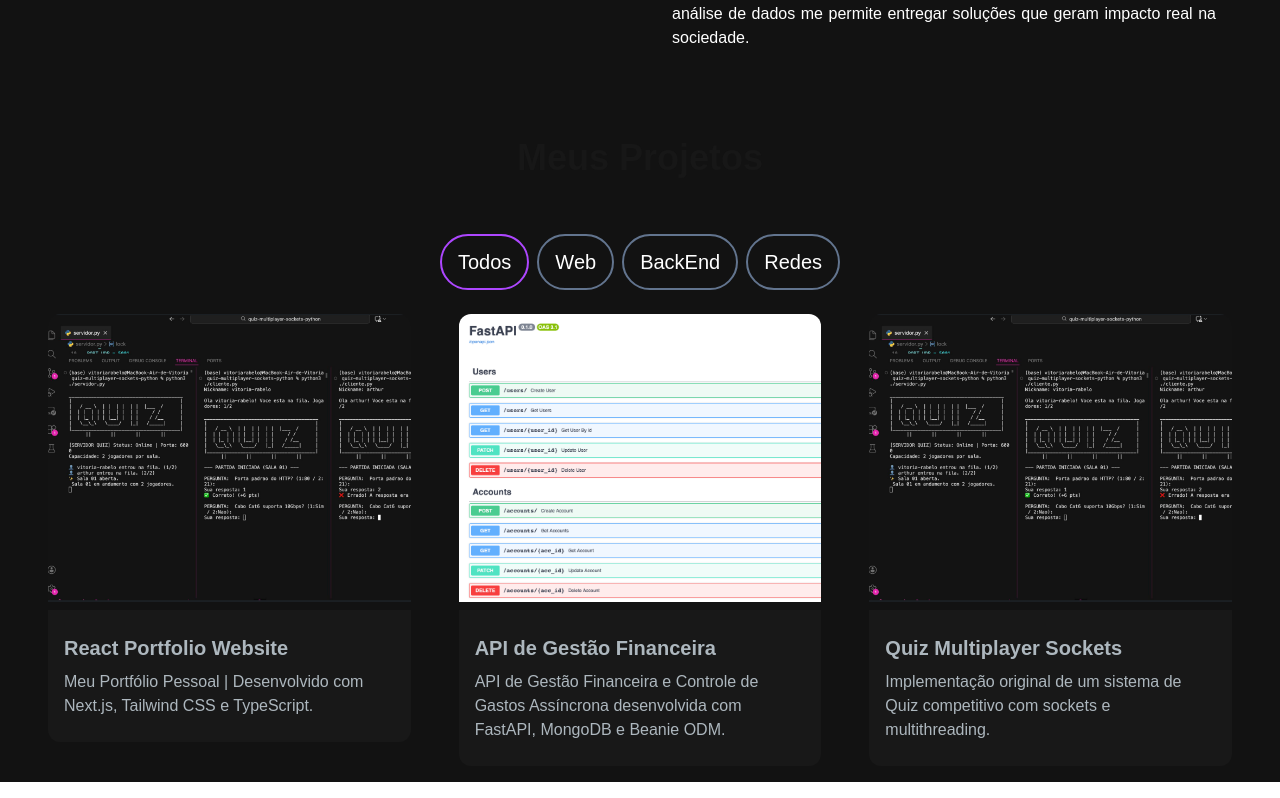
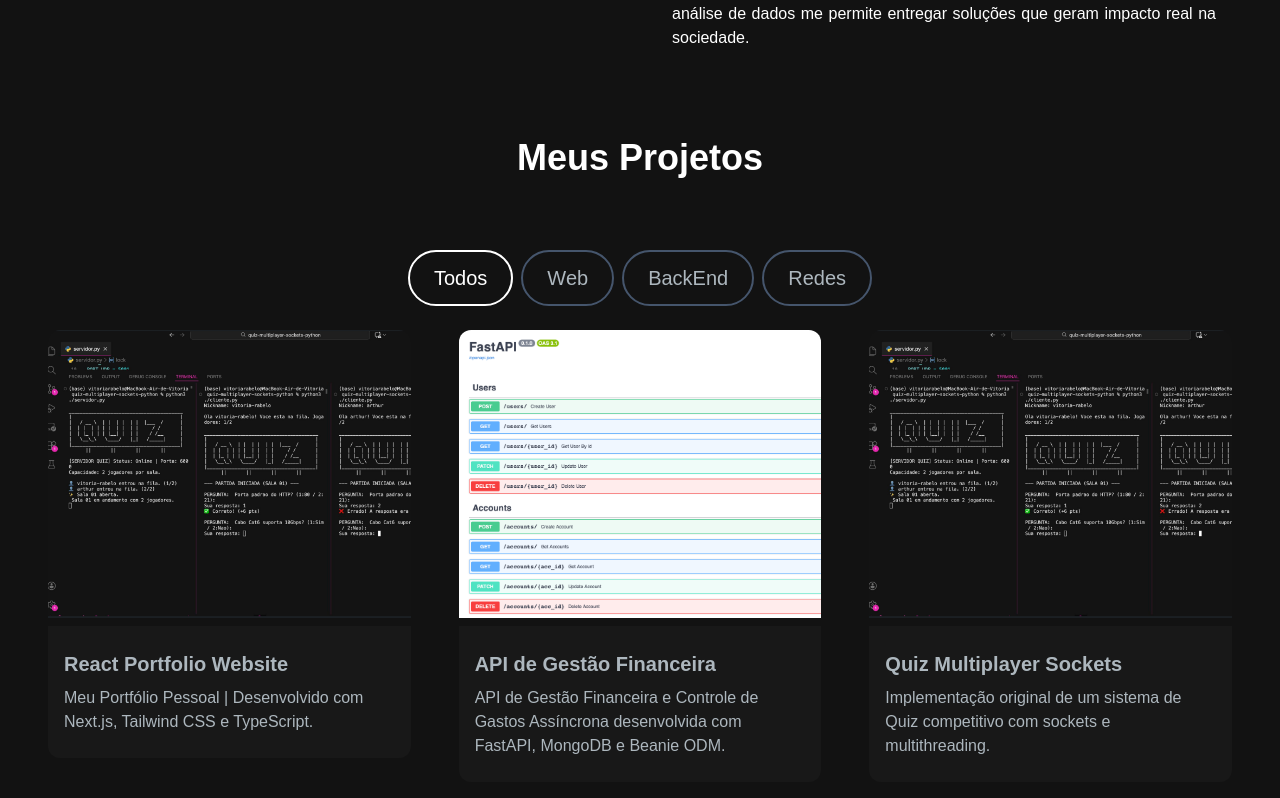
Before and after one commit to Vitoria-Rabelo/portfolio-vitoria, a Next.js app: page / in a window 1280 px wide. Shown: the part 1046-1844 px from the top of the page. Built offline with nearby package versions, Linux system fonts and the light colour scheme.

Commit message:
feat:create ProjectTag and include resend API

```diff
--- a/package.json
+++ b/package.json
@@ -10,10 +10,12 @@
   },
   "dependencies": {
     "@heroicons/react": "^2.2.0",
+    "framer-motion": "^12.38.0",
     "next": "16.1.6",
     "react": "19.2.3",
     "react-dom": "19.2.3",
-    "react-type-animation": "^3.2.0"
+    "react-type-animation": "^3.2.0",
+    "resend": "^6.9.4"
   },
   "devDependencies": {
     "@tailwindcss/postcss": "^4",
--- a/src/components/ProjectCard.jsx
+++ b/src/components/ProjectCard.jsx
@@ -9,16 +9,16 @@
         className="h-52 md:h-72 rounded-t-xl relative group"
         style={{ background: `url(${imgUrl})`, backgroundSize: "cover" }}
       >
-        <div className="overlay itemns-center justify-center absolute top-0 left-0 w-full h-full bg-[#181818] bg-opacity-0 hidden group-hover:flex group-hover:bg-opacity-80 transition-all duration-500">
+        <div className="overlay items-center justify-center absolute top-0 left-0 w-full h-full bg-[#181818] bg-opacity-0 hidden group-hover:flex group-hover:bg-opacity-80 transition-all duration-500">
     <Link
         href={gitUrl}
-                className="h-14 w-14 mr-2 border-2 relative rounded-full border-[#ADB7BE]  hover:border-white group/link">
-                <CodeBracketIcon className="h-10 w-10 text-[#ADB7BE] absolute top-1/2 left-1/2 transform -translate-x-1/2 -translate-y-1/2  cursor-pointer group-hover/link:text-white"></CodeBracketIcon>
+        className="h-14 w-14 mr-2 border-2 relative rounded-full border-[#ADB7BE] hover:border-white group/link">
+        <CodeBracketIcon className="h-10 w-10 text-[#ADB7BE] absolute top-1/2 left-1/2 transform -translate-x-1/2 -translate-y-1/2 cursor-pointer group-hover/link:text-white" />
     </Link>
     <Link
         href={previewUrl}
-                className="h-14 w-14 border-2 relative rounded-full border-[#ADB7BE]  hover:border-white group/link">
-                <EyeIcon className="h-10 w-10 text-[#ADB7BE] absolute top-1/2 left-1/2 transform -translate-x-1/2 -translate-y-1/2  cursor-pointer group-hover/link:text-white"></EyeIcon>
+        className="h-14 w-14 border-2 relative rounded-full border-[#ADB7BE] hover:border-white group/link">
+        <EyeIcon className="h-10 w-10 text-[#ADB7BE] absolute top-1/2 left-1/2 transform -translate-x-1/2 -translate-y-1/2 cursor-pointer group-hover/link:text-white" />
     </Link>
 </div>
       </div>
--- /dev/null
+++ b/src/components/ProjectTag.jsx
@@ -0,0 +1,17 @@
+import React from "react";
+
+const ProjectTag = ({ name, onClick, isSelected }) => {
+  const buttonStyles = isSelected
+    ? "text-white border-primary-500"
+    : "text-[#ADB7BE] border-slate-600 hover:border-white";
+  return (
+    <button
+      className={`${buttonStyles} rounded-full border-2 px-6 py-3 text-xl cursor-pointer`}
+      onClick={() => onClick(name)}
+    >
+      {name}
+    </button>
+  );
+};
+
+export default ProjectTag;
--- a/src/components/ProjectsSection.jsx
+++ b/src/components/ProjectsSection.jsx
@@ -1,6 +1,8 @@
 "use client";
 import React, { useState, useRef } from "react";
 import ProjectCard from "./ProjectCard";
+import ProjectTag from "./ProjectTag";
+import { motion, useInView } from "framer-motion";
 
 const projectsData = [
   {
@@ -8,7 +10,7 @@
     title: "React Portfolio Website",
     description: "Meu Portfólio Pessoal | Desenvolvido com Next.js, Tailwind CSS e TypeScript.",
     image: "/images/projects/quiz-sockets.png",
-    tag: ["All", "Web"],
+    tag: ["Todos", "Web"],
     gitUrl: "https://github.com/Vitoria-Rabelo/portfolio-vitoria",
     previewUrl: "https://github.com/Vitoria-Rabelo/portfolio-vitoria/blob/main/README.md",
   },
@@ -17,7 +19,7 @@
     title: "API de Gestão Financeira",
     description: "API de Gestão Financeira e Controle de Gastos Assíncrona desenvolvida com FastAPI, MongoDB e Beanie ODM.",
     image: "/images/projects/finance-beanie.png",
-    tag: ["All", "BackEnd"],
+    tag: ["Todos", "BackEnd"],
     gitUrl: "https://github.com/Vitoria-Rabelo/fastapi-beanie-finance",
     previewUrl: "https://github.com/Vitoria-Rabelo/fastapi-beanie-finance/blob/main/README.md",
   },
@@ -26,34 +28,66 @@
     title: "Quiz Multiplayer Sockets",
     description: "Implementação original de um sistema de Quiz competitivo com sockets e multithreading.",
     image: "/images/projects/quiz-sockets.png",
-    tag: ["All", "Redes"],
+    tag: ["Todos", "Redes"],
     gitUrl: "https://github.com/Vitoria-Rabelo/quiz-multiplayer-sockets-python",
     previewUrl: "https://github.com/Vitoria-Rabelo/quiz-multiplayer-sockets-python/blob/main/README.md",
   },
 ];
 
-function ProjectsSection() {
+const ProjectsSection = () => {
+  const [tag, setTag] = useState("Todos");
+  const ref = useRef(null);
+  const isInView = useInView(ref, { once: true });
+
+  const handleTagChange = (newTag) => {
+    setTag(newTag);
+  };
+
+  const filteredProjects = projectsData.filter((project) =>
+    project.tag.includes(tag)
+  );
+
+  const cardVariants = {
+    initial: { y: 50, opacity: 0 },
+    animate: { y: 0, opacity: 1 },
+  };
+
   return (
-    <section id="projects">
-      <h2 className="text-center text-4xl font-bold mt-4 mb-8">
+    <section id="projects" className="text-white">
+      <h2 className="text-center text-4xl font-bold mt-4 mb-8 md:mb-12">
         Meus Projetos
       </h2>
-      <div className="text-white flex flex-row justify-center items-center gap-2 py-6">
-        <button className="rounded-full border-2 border-purple-500 px-4 py-3 text-xl cursor-pointer">
-          Todos
-        </button>
-        <button className="rounded-full border-2 border-slate-500 px-4 py-3 text-xl cursor-pointer">
-          Web
-        </button>
-        <button className="rounded-full border-2 border-slate-500 px-4 py-3 text-xl cursor-pointer">
-          BackEnd
-        </button>
-        <button className="rounded-full border-2 border-slate-500 px-4 py-3 text-xl cursor-pointer">
-          Redes
-        </button>
+      <div className="flex flex-row justify-center items-center gap-2 py-6 overflow-x-auto">
+        <ProjectTag
+          onClick={handleTagChange}
+          name="Todos"
+          isSelected={tag === "Todos"}
+        />
+        <ProjectTag
+          onClick={handleTagChange}
+          name="Web"
+          isSelected={tag === "Web"}
+        />
+        <ProjectTag
+          onClick={handleTagChange}
+          name="BackEnd"
+          isSelected={tag === "BackEnd"}
+        />
+        <ProjectTag
+          onClick={handleTagChange}
+          name="Redes"
+          isSelected={tag === "Redes"}
+        />
       </div>
-      <div className="grid md:grid-cols-3 gap-8 md:gap-12">
-        {projectsData.map((project) => (
+      <ul ref={ref} className="grid md:grid-cols-3 gap-8 md:gap-12">
+        {filteredProjects.map((project, index) => (
+          <motion.li
+            key={index}
+            variants={cardVariants}
+            initial="initial"
+            animate={isInView ? "animate" : "initial"}
+            transition={{ duration: 0.3, delay: index * 0.4 }}
+          >
             <ProjectCard
               key={project.id}
               title={project.title}
@@ -62,10 +96,11 @@
               gitUrl={project.gitUrl}
               previewUrl={project.previewUrl}
             />
+          </motion.li>
         ))}
-      </div>
+      </ul>
     </section>
   );
-}
+};
 
 export default ProjectsSection;
```
Also changed, not shown: 1 other file (tests, documents, lock files or other folders). Lines whose indentation alone changed are shown as unchanged.
